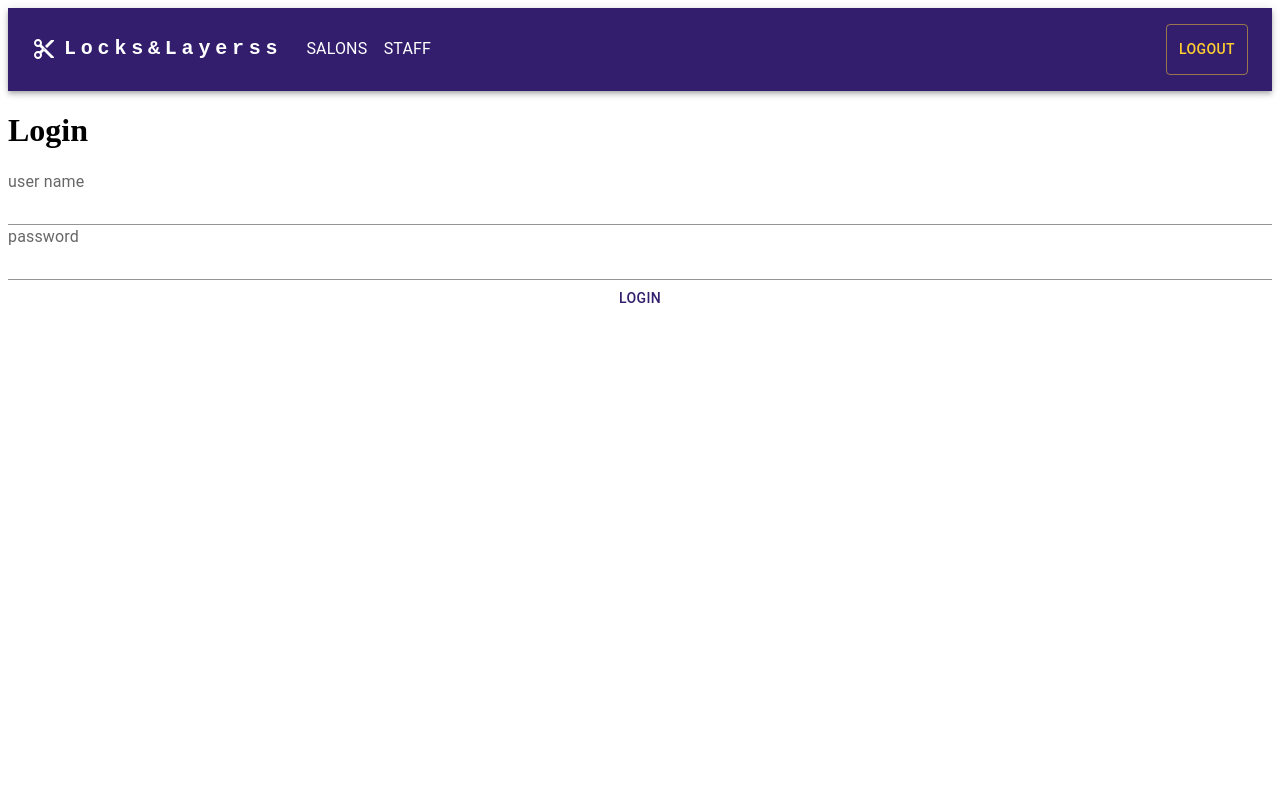
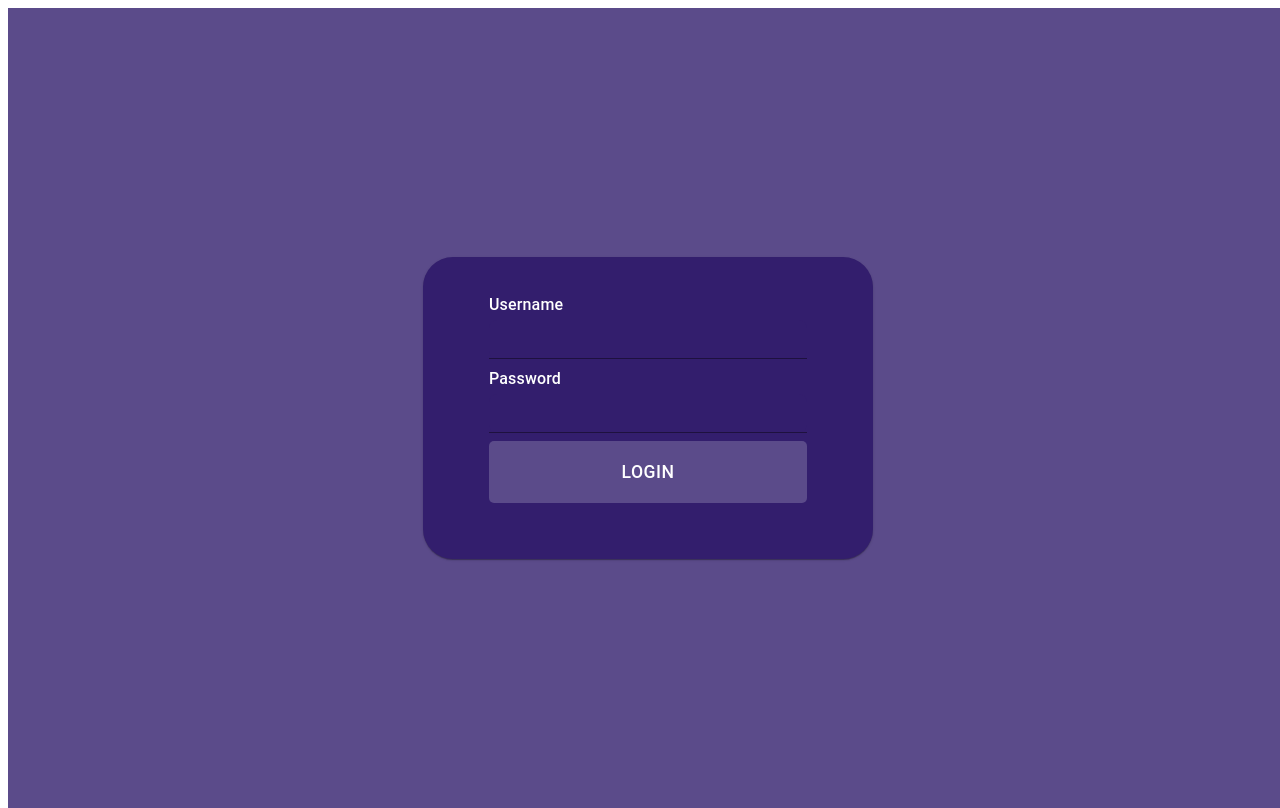
Before and after one commit to samrawitgit/locks-layers-admin, a Next.js app: page /login in a window 1280 px wide. Built offline with nearby package versions, Linux system fonts and the light colour scheme.

Commit message:
Add Routeguards

```diff
--- /dev/null
+++ b/components/RouteGuard.tsx
@@ -0,0 +1,56 @@
+import { useState, useEffect, useContext } from "react";
+import { useRouter } from "next/router";
+
+// import { userService } from 'services';
+import { AppContext } from "@utils/containers/app.container";
+
+export function RouteGuard({ children }) {
+  const router = useRouter();
+  const { user, isLoggedIn, setUser, setIsLoggedIn } = useContext(AppContext);
+  const [authorized, setAuthorized] = useState(false);
+
+  useEffect(() => {
+    // on initial load - run auth check
+    authCheck(router.asPath);
+
+    // on route change start - hide page content by setting authorized to false
+    const hideContent = () => setAuthorized(false);
+    router.events.on("routeChangeStart", hideContent);
+
+    // on route change complete - run auth check
+    router.events.on("routeChangeComplete", authCheck);
+
+    // unsubscribe from events in useEffect return function
+    return () => {
+      router.events.off("routeChangeStart", hideContent);
+      router.events.off("routeChangeComplete", authCheck);
+    };
+
+    // eslint-disable-next-line react-hooks/exhaustive-deps
+  }, []);
+
+  function authCheck(url) {
+    // redirect to login page if accessing a private page and not logged in
+    const publicPaths = ["/login"];
+    const path = url.split("?")[0];
+    const token = localStorage.getItem("token");
+    const userId = localStorage.getItem("userId");
+
+    console.log({ path });
+    if (!token && !userId && !publicPaths.includes(path)) {
+      console.log("not logged in");
+      setUser(userId);
+      setIsLoggedIn(false);
+      setAuthorized(false);
+      router.push({
+        pathname: "/login",
+        query: { returnUrl: router.asPath },
+      });
+    } else {
+      console.log("logged in");
+      setAuthorized(true);
+    }
+  }
+
+  return authorized && children;
+}
--- a/components/layout.tsx
+++ b/components/layout.tsx
@@ -1,6 +1,8 @@
+import React, { useContext } from "react";
 import { createTheme, ThemeProvider } from "@mui/material/styles";
 
 import Navbar from "./Navbar/Navbar";
+import { AppContext } from "@utils/containers/app.container";
 
 const theme = createTheme({
   palette: {
@@ -14,11 +16,12 @@ const theme = createTheme({
 });
 
 export default function Layout({ children }) {
+  const { isLoggedIn } = useContext(AppContext);
   return (
     <ThemeProvider theme={theme}>
       {/* <div id="overlays" />
 			<div id="modal-root" /> */}
-      <Navbar />
+      {isLoggedIn && <Navbar />}
       <main>{children}</main>
     </ThemeProvider>
   );
--- /dev/null
+++ b/pages/StyledLogin.tsx
@@ -0,0 +1,49 @@
+import { styled } from "@mui/material/styles";
+import { FormGroup, Input, Button, InputLabel } from "@mui/material";
+
+export const StyledFormGroup = styled(FormGroup)`
+  max-width: "300px";
+`;
+
+export const StyledInputLabel = styled(InputLabel)(({ theme }) => ({
+  color: theme.palette.primary.contrastText,
+  fontWeight: 500,
+  marginBottom: "0.25rem",
+}));
+
+export const StyledInput = styled(Input)(({ theme }) => ({
+  marginBottom: "0.5rem",
+  input: {
+    background: theme.palette.primary.main,
+    width: "100%",
+    fontSize: "1rem",
+    padding: "0.5rem 1rem",
+    color: theme.palette.primary.contrastText,
+    display: "block",
+    borderRadius: "0.5rem",
+    /*":autofill": {
+      background: theme.palette.primary.main,
+    },
+    ":-webkit-autofill": {
+      background: theme.palette.primary.main,
+    },*/
+  },
+}));
+
+export const StyledButton = styled(Button)(({ theme }) => ({
+  width: "100%",
+  alignItems: "center",
+  backgroundColor: theme.palette.primary.light,
+  borderColor: "rgba(0,0,0,.1)",
+  borderRadius: 5,
+  color: theme.palette.primary.contrastText,
+  display: "flex",
+  fontSize: "1.1rem",
+  fontWeight: 500,
+  justifyContent: "center",
+  margin: " 0 0 0.75rem",
+  minHeight: "62px",
+  padding: "0.75rem 1rem",
+  position: "relative",
+  transition: "all .1s ease-in-out",
+}));
--- a/pages/_app.js
+++ b/pages/_app.js
@@ -4,6 +4,8 @@ import { AppStore } from "@utils/containers/app.container";
 import { PopUpContainer } from "@utils/containers/pop-up.container";
 import Layout from "@components/layout";
 import ErrorComponent from "@components/ErrorComponent/ErrorComponent";
+import { RouteGuard } from "@components/RouteGuard";
+// import { SessionProvider } from "next-auth/react";
 
 class ErrorBoundary extends Component {
   constructor(props) {
@@ -57,7 +59,11 @@ function MyApp({ Component, pageProps }) {
           <PopUpContainer>
             {/* <ErrorComponent /> */}
             {/*error={this.state.error} onHandle={this.errorHandler}*/}
-            <Component {...pageProps} />
+            {/* <SessionProvider session={session}> */}
+            <RouteGuard>
+              <Component {...pageProps} />
+            </RouteGuard>
+            {/* </SessionProvider> */}
           </PopUpContainer>
         </ErrorBoundary>
       </Layout>
--- a/pages/login.tsx
+++ b/pages/login.tsx
@@ -1,18 +1,31 @@
-import { use, useContext, useRef, useState } from "react";
+import { useContext, useEffect, useRef, useState } from "react";
 import Head from "next/head";
-import { FormGroup, Input, Button, InputLabel } from "@mui/material";
+import Card from "@mui/material/Card";
+import CardContent from "@mui/material/CardContent";
 import { useRouter } from "next/router";
 import _isEmpty from "lodash/isEmpty";
 
 import { AppContext } from "@utils/containers/app.container";
 import { useHttpClient } from "@utils/hooks/httpClient";
 import { PopUpContext } from "@utils/containers/pop-up.container";
+import { useTheme } from "@mui/material/styles";
+import {
+  StyledFormGroup,
+  StyledInputLabel,
+  StyledInput,
+  StyledButton,
+} from "./StyledLogin";
 
 const Login = (props) => {
   const router = useRouter();
-  const { isLoggedIn, setIsLoggedIn } = useContext(AppContext);
+  const theme = useTheme();
+  const { isLoggedIn, setIsLoggedIn, user, setUser } = useContext(AppContext);
   const { showPopUp, hidePopUp } = useContext(PopUpContext);
   const { isLoading, error, sendRequest, clearError } = useHttpClient();
+
+  if (isLoggedIn) {
+    router.push("/");
+  }
 
   const userNameInputRef = useRef<HTMLInputElement>();
   const passwordInputRef = useRef<HTMLInputElement>();
@@ -44,6 +57,7 @@ const Login = (props) => {
 
       // ... // only executes in case of res.ok
       setIsLoggedIn(true);
+      setUser(resData);
       localStorage.setItem("token", resData.token);
       localStorage.setItem("userId", resData.userId);
       const remainingMilliseconds = 60 * 60 * 1000;
@@ -57,7 +71,18 @@ const Login = (props) => {
   };
 
   return (
-    <div>
+    <div
+      style={{
+        display: "grid",
+        height: "100%",
+        width: "100%",
+        margin: "0",
+        padding: "0",
+        placeItems: "center",
+        position: "absolute",
+        backgroundColor: theme.palette.primary.light,
+      }}
+    >
       <Head>
         <title>Admin Login</title>
         {/* <meta
@@ -65,19 +90,38 @@ const Login = (props) => {
           content='Locks&Layers admin application'
         /> */}
       </Head>
-      <h1>Login</h1>
-      <FormGroup>
-        <InputLabel htmlFor="userName">user name</InputLabel>
-        <Input name="userName" id="userName" inputRef={userNameInputRef} />
-        <InputLabel htmlFor="password">password</InputLabel>
-        <Input
-          name="password"
-          id="password"
-          type="password"
-          inputRef={passwordInputRef}
-        />
-        <Button onClick={login}>Login</Button>
-      </FormGroup>
+      <Card
+        style={{
+          backgroundColor: theme.palette.primary.main,
+          borderRadius: "30px",
+          margin: "20px 0",
+          padding: "20px 50px",
+          width: "350px",
+        }}
+      >
+        <CardContent>
+          <StyledFormGroup>
+            <StyledInputLabel htmlFor="userName">Username</StyledInputLabel>
+            <StyledInput
+              name="userName"
+              id="userName"
+              inputRef={userNameInputRef}
+              type="text"
+              required
+            />
+            <StyledInputLabel htmlFor="password">Password</StyledInputLabel>
+
+            <StyledInput
+              name="password"
+              id="password"
+              type="password"
+              inputRef={passwordInputRef}
+              required
+            />
+            <StyledButton onClick={login}>Login</StyledButton>
+          </StyledFormGroup>
+        </CardContent>
+      </Card>
     </div>
   );
 };
--- a/utils/containers/app.container.tsx
+++ b/utils/containers/app.container.tsx
@@ -1,16 +1,27 @@
-import React, { useState } from "react";
-import Login from "@pages/login";
+import React, { useState, useEffect } from "react";
 
 const AppContext = React.createContext(null);
 
 function AppStore(props) {
   const { children } = props;
   const [isLoggedIn, setIsLoggedIn] = useState<boolean>(false);
+  const [user, setUser] = useState(null);
   const [error, setError] = useState<
     { title: string; message: string } | boolean
   >(false);
 
+  useEffect(() => {
+    const token = localStorage.getItem("token");
+    const userId = localStorage.getItem("userId");
+    if (token && userId) {
+      setUser(userId);
+      setIsLoggedIn(true);
+    }
+    console.log({ token, userId });
+  }, []);
+
   // TODO: redirect -> https://jasonwatmore.com/post/2021/08/30/next-js-redirect-to-login-page-if-unauthenticated
+
   return (
     <AppContext.Provider
       value={{
@@ -18,6 +29,8 @@ function AppStore(props) {
         setIsLoggedIn,
         error,
         setError,
+        user,
+        setUser,
       }}
     >
       {/* {isLoggedIn ? children : <Login />} */}
```
Also changed, not shown: utils/hooks/httpClient.tsx (+18 -19 lines).
